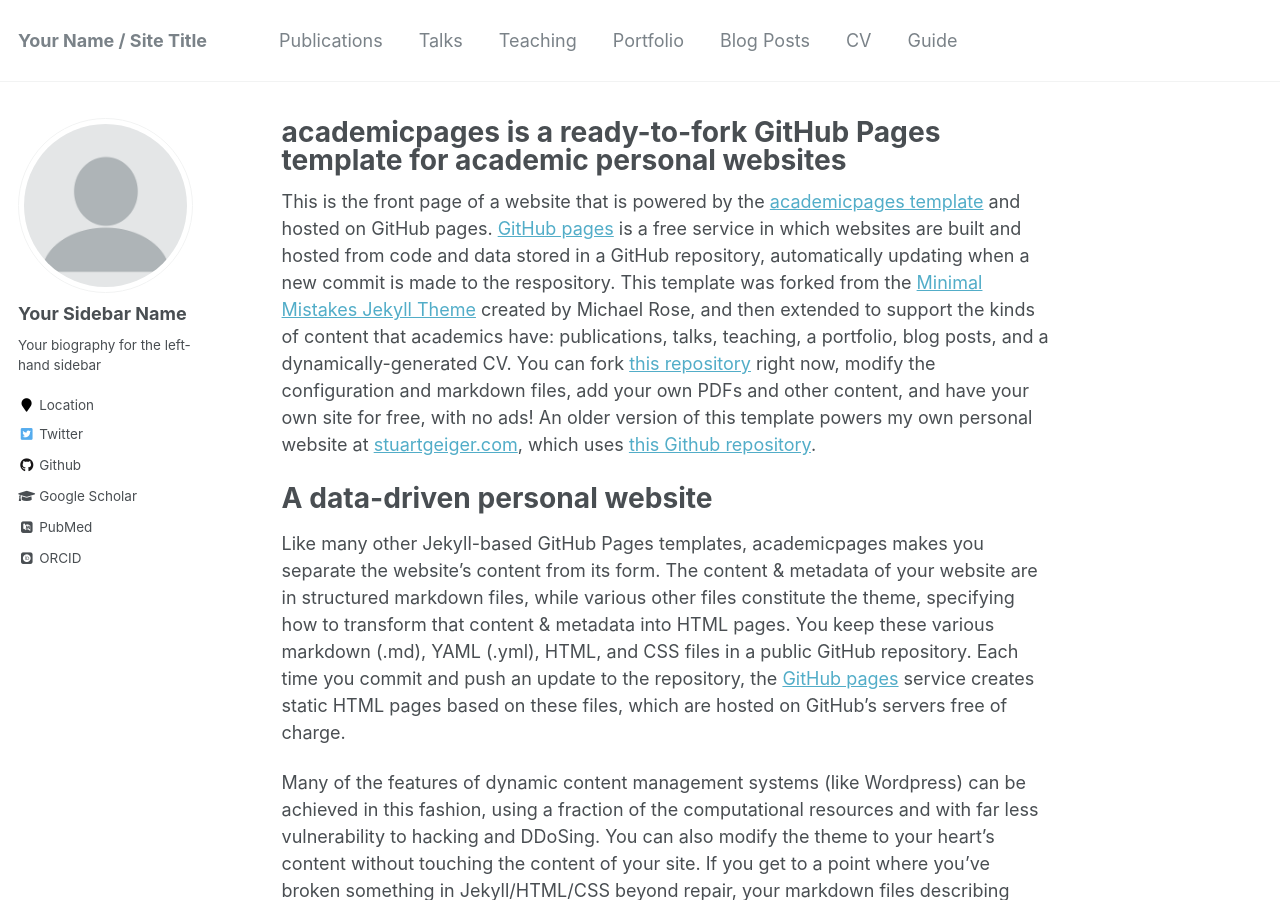
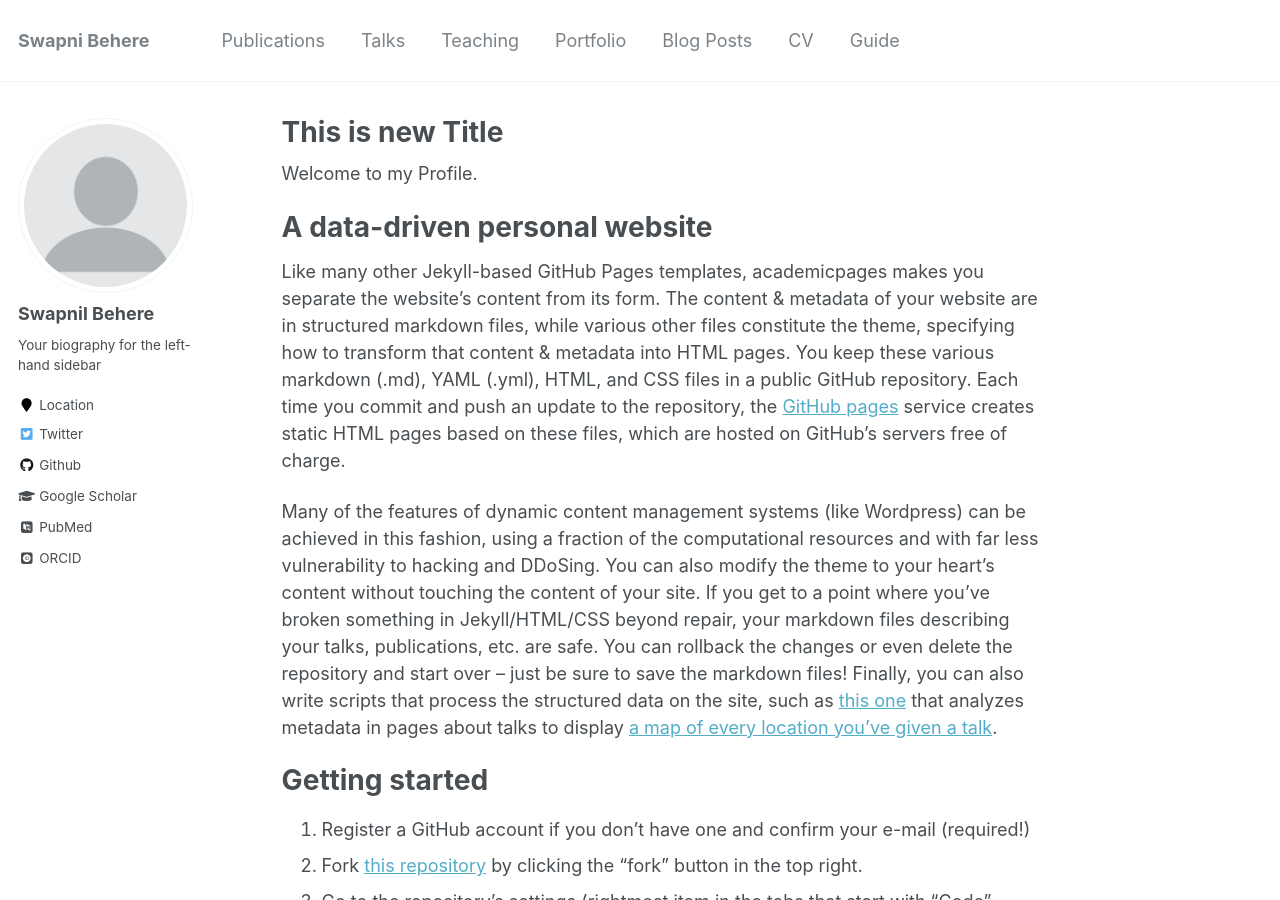
Before and after one commit to swapnilbehere/portfolio, a Jekyll site: the page built from _pages/about.md, in a window 1280 px wide and 900 px high. Built offline with Jekyll 4.4.1, drawn with Linux system fonts in a browser that asks for light colours; some web fonts are replaced.

Commit message:
personal updates

```diff
--- a/_config.yml
+++ b/_config.yml
@@ -7,11 +7,11 @@
 
 # Site Settings
 locale                   : "en-US"
-title                    : "Your Name / Site Title"
+title                    : "Swapni Behere"
 title_separator          : "-"
 name                     : &name "Your Name"
 description              : &description "personal description"
-url                      : https://academicpages.github.io # the base hostname & protocol for your site e.g. "https://mmistakes.github.io"
+url                      : https://swaptheon.github.io/portfolio/ # the base hostname & protocol for your site e.g. "https://mmistakes.github.io"
 baseurl                  : "" # the subpath of your site, e.g. "/blog"
 repository               : "academicpages/academicpages.github.io"
 teaser                   :  # filename of teaser fallback teaser image placed in /images/, .e.g. "500x300.png"
@@ -80,7 +80,7 @@ analytics:
 
 # Site Author
 author:
-  name             : "Your Sidebar Name"
+  name             : "Swapnil Behere"
   avatar           : "profile.png"
   bio              : "Your biography for the left-hand sidebar"
   location         : "Location"
@@ -96,7 +96,7 @@ author:
   flickr           :
   facebook         :
   foursquare       :
-  github           : "academicpages"
+  github           : "swaptheon"
   google_plus      :
   keybase          :
   instagram        :
--- a/_pages/about.md
+++ b/_pages/about.md
@@ -1,6 +1,6 @@
 ---
 permalink: /
-title: "academicpages is a ready-to-fork GitHub Pages template for academic personal websites"
+title: "This is new Title"
 excerpt: "About me"
 author_profile: true
 redirect_from:
@@ -8,7 +8,7 @@ redirect_from:
   - /about.html
 ---
 
-This is the front page of a website that is powered by the [academicpages template](https://github.com/academicpages/academicpages.github.io) and hosted on GitHub pages. [GitHub pages](https://pages.github.com) is a free service in which websites are built and hosted from code and data stored in a GitHub repository, automatically updating when a new commit is made to the respository. This template was forked from the [Minimal Mistakes Jekyll Theme](https://mmistakes.github.io/minimal-mistakes/) created by Michael Rose, and then extended to support the kinds of content that academics have: publications, talks, teaching, a portfolio, blog posts, and a dynamically-generated CV. You can fork [this repository](https://github.com/academicpages/academicpages.github.io) right now, modify the configuration and markdown files, add your own PDFs and other content, and have your own site for free, with no ads! An older version of this template powers my own personal website at [stuartgeiger.com](http://stuartgeiger.com), which uses [this Github repository](https://github.com/staeiou/staeiou.github.io).
+Welcome to my Profile.
 
 A data-driven personal website
 ======
```
